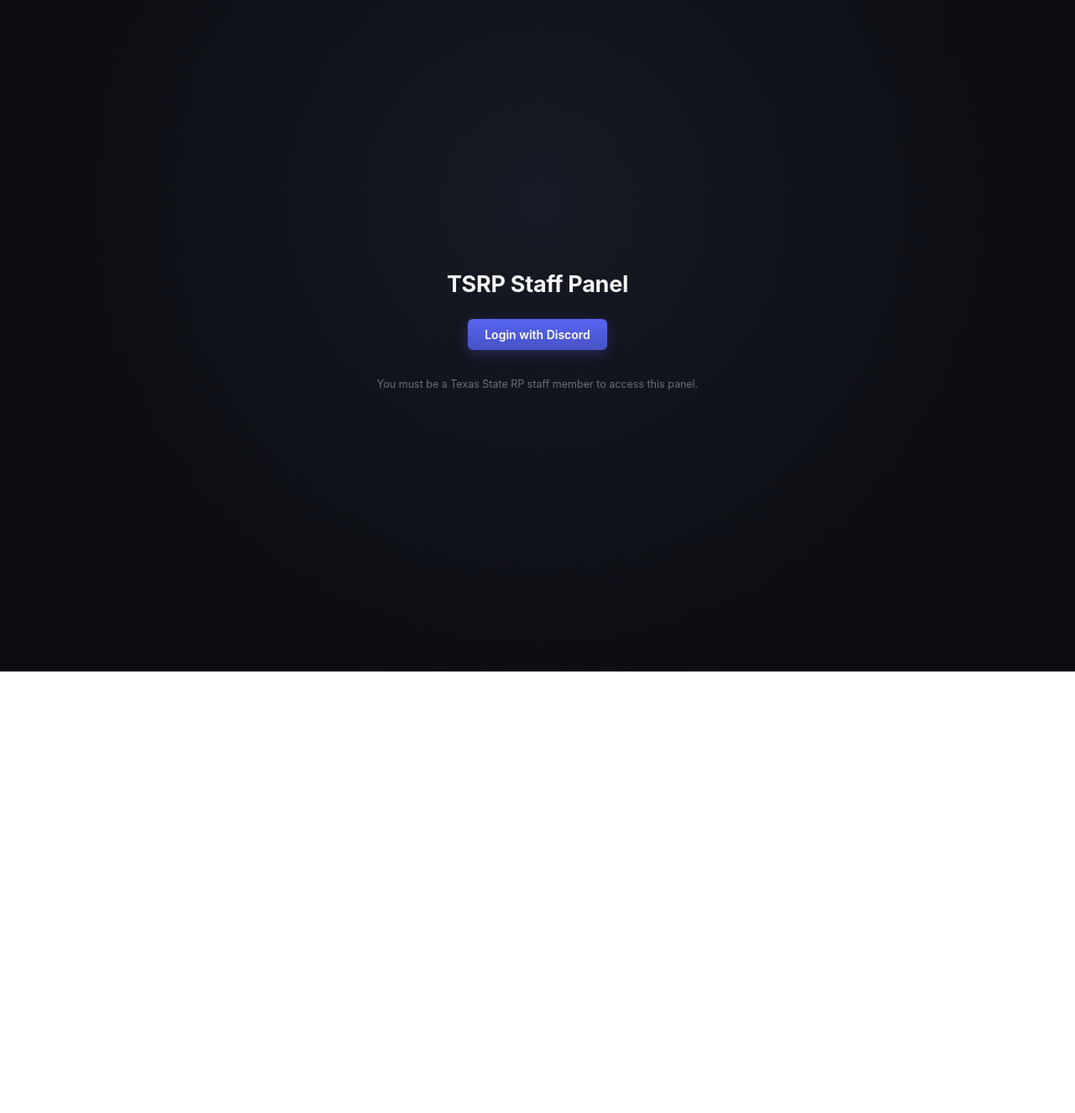
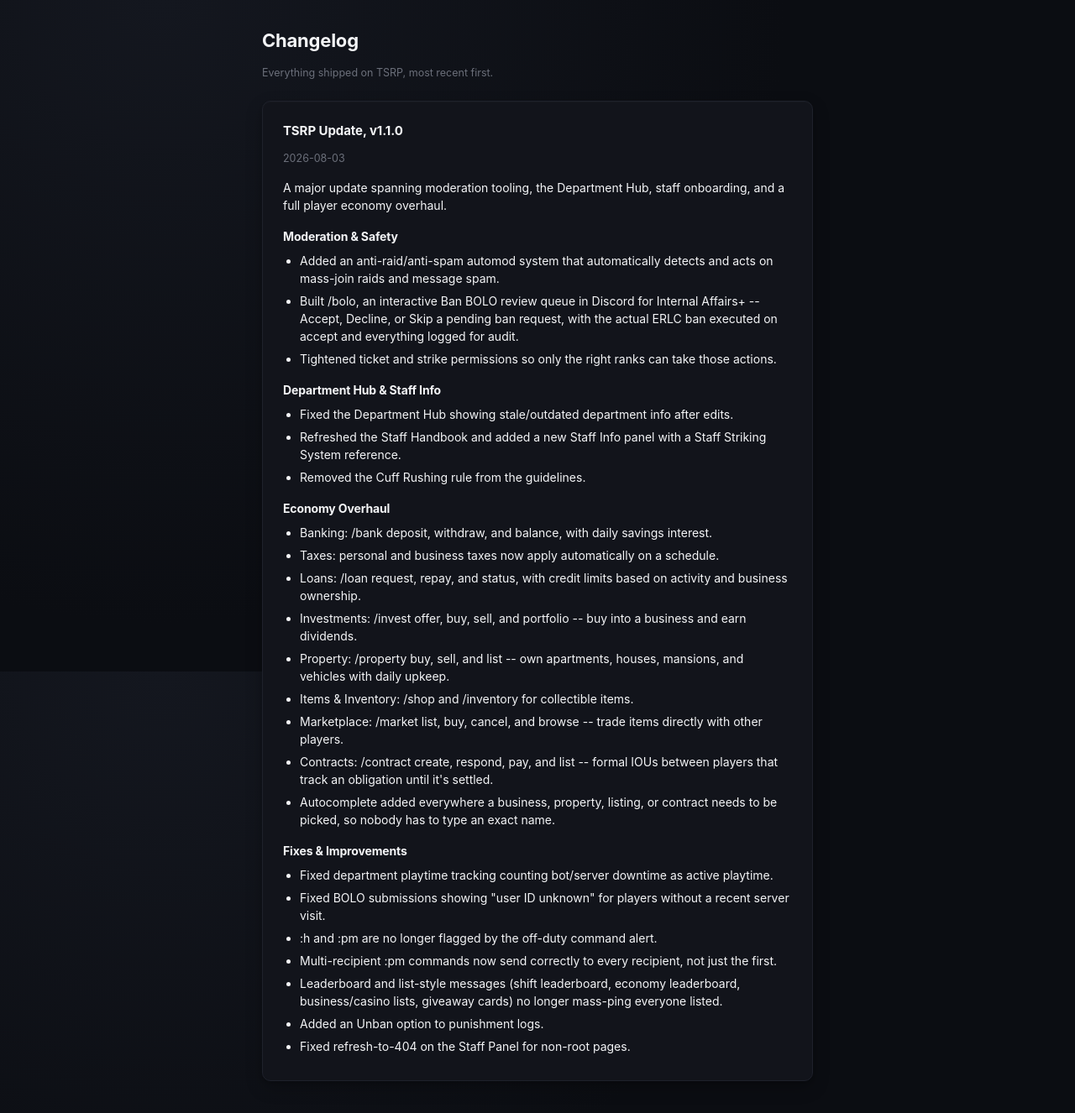
Before and after one commit to Paquitons/tsrp-panel, a React (Vite) app: page /changelog in a window 1280 px wide. Shown: the top 1326 px of the page at 84% size. Before the commit the page ends 800 px from the top, so only its background shows below. Built offline with nearby package versions, Linux system fonts and the light colour scheme.

Commit message:
Add a public /changelog page
Renders changelog entries (version, summary, sectioned details) from
src/data/changelogs.js, accessible without logging in so it can be shared
outside the staff panel.

```diff
--- a/src/App.jsx
+++ b/src/App.jsx
@@ -6,6 +6,7 @@ import Dashboard from "./pages/Dashboard";
 import HrPanel from "./pages/HrPanel";
 import InternalAffairs from "./pages/InternalAffairs";
 import SuperAdmin from "./pages/SuperAdmin";
+import Changelog from "./pages/Changelog";
 import Strike3Prompt from "./components/Strike3Prompt";
 
 function AppShell() {
@@ -16,7 +17,12 @@ function AppShell() {
   }
 
   if (!user) {
-    return <Login />;
+    return (
+      <Routes>
+        <Route path="/changelog" element={<div className="content standalone-content"><Changelog /></div>} />
+        <Route path="*" element={<Login />} />
+      </Routes>
+    );
   }
 
   return (
@@ -26,6 +32,7 @@ function AppShell() {
         <Route path="/" element={<Dashboard />} />
         <Route path="/hr" element={<HrPanel />} />
         <Route path="/internalaffairs" element={<InternalAffairs />} />
+        <Route path="/changelog" element={<Changelog />} />
         {user?.isSuperAdmin && <Route path="/super-admin" element={<SuperAdmin />} />}
       </Routes>
       <Strike3Prompt />
--- a/src/components/Nav.jsx
+++ b/src/components/Nav.jsx
@@ -18,6 +18,7 @@ export default function Nav() {
         {user?.isSuperAdmin && (
           <NavLink to="/super-admin" className={({ isActive }) => (isActive ? "active" : "")}>Super Admin</NavLink>
         )}
+        <NavLink to="/changelog" className={({ isActive }) => (isActive ? "active" : "")}>Changelog</NavLink>
       </nav>
       <div className="sidebar-footer">
         <div className="sidebar-user">
--- /dev/null
+++ b/src/data/changelogs.js
@@ -0,0 +1,56 @@
+// Source of truth for the public changelog page (src/pages/Changelog.jsx).
+// Newest entry goes first. Each `sections` heading becomes a subheading on
+// the page; `items` are rendered as a bullet list under it.
+export const CHANGELOGS = [
+  {
+    version: "1.1.0",
+    title: "TSRP Update",
+    date: "2026-08-03",
+    summary:
+      "A major update spanning moderation tooling, the Department Hub, staff onboarding, and a full player economy overhaul.",
+    sections: [
+      {
+        heading: "Moderation & Safety",
+        items: [
+          "Added an anti-raid/anti-spam automod system that automatically detects and acts on mass-join raids and message spam.",
+          "Built /bolo, an interactive Ban BOLO review queue in Discord for Internal Affairs+ -- Accept, Decline, or Skip a pending ban request, with the actual ERLC ban executed on accept and everything logged for audit.",
+          "Tightened ticket and strike permissions so only the right ranks can take those actions.",
+        ],
+      },
+      {
+        heading: "Department Hub & Staff Info",
+        items: [
+          "Fixed the Department Hub showing stale/outdated department info after edits.",
+          "Refreshed the Staff Handbook and added a new Staff Info panel with a Staff Striking System reference.",
+          "Removed the Cuff Rushing rule from the guidelines.",
+        ],
+      },
+      {
+        heading: "Economy Overhaul",
+        items: [
+          "Banking: /bank deposit, withdraw, and balance, with daily savings interest.",
+          "Taxes: personal and business taxes now apply automatically on a schedule.",
+          "Loans: /loan request, repay, and status, with credit limits based on activity and business ownership.",
+          "Investments: /invest offer, buy, sell, and portfolio -- buy into a business and earn dividends.",
+          "Property: /property buy, sell, and list -- own apartments, houses, mansions, and vehicles with daily upkeep.",
+          "Items & Inventory: /shop and /inventory for collectible items.",
+          "Marketplace: /market list, buy, cancel, and browse -- trade items directly with other players.",
+          "Contracts: /contract create, respond, pay, and list -- formal IOUs between players that track an obligation until it's settled.",
+          "Autocomplete added everywhere a business, property, listing, or contract needs to be picked, so nobody has to type an exact name.",
+        ],
+      },
+      {
+        heading: "Fixes & Improvements",
+        items: [
+          "Fixed department playtime tracking counting bot/server downtime as active playtime.",
+          "Fixed BOLO submissions showing \"user ID unknown\" for players without a recent server visit.",
+          ":h and :pm are no longer flagged by the off-duty command alert.",
+          "Multi-recipient :pm commands now send correctly to every recipient, not just the first.",
+          "Leaderboard and list-style messages (shift leaderboard, economy leaderboard, business/casino lists, giveaway cards) no longer mass-ping everyone listed.",
+          "Added an Unban option to punishment logs.",
+          "Fixed refresh-to-404 on the Staff Panel for non-root pages.",
+        ],
+      },
+    ],
+  },
+];
--- /dev/null
+++ b/src/pages/Changelog.jsx
@@ -0,0 +1,31 @@
+import { CHANGELOGS } from "../data/changelogs";
+
+export default function Changelog() {
+  return (
+    <div className="changelog-page">
+      <div className="page-header">
+        <h1>Changelog</h1>
+        <p className="muted">Everything shipped on TSRP, most recent first.</p>
+      </div>
+
+      {CHANGELOGS.map(entry => (
+        <div className="card" key={entry.version} id={`v${entry.version}`}>
+          <h2>{entry.title}, v{entry.version}</h2>
+          <p className="muted" style={{ marginTop: -4, marginBottom: 12 }}>{entry.date}</p>
+          <p>{entry.summary}</p>
+
+          {entry.sections.map(section => (
+            <div key={section.heading} style={{ marginTop: 16 }}>
+              <h3 style={{ fontSize: "var(--text-base)", marginBottom: 8 }}>{section.heading}</h3>
+              <ul style={{ margin: 0, paddingLeft: 20 }}>
+                {section.items.map((item, i) => (
+                  <li key={i} style={{ marginBottom: 6 }}>{item}</li>
+                ))}
+              </ul>
+            </div>
+          ))}
+        </div>
+      ))}
+    </div>
+  );
+}
--- a/src/pages/Login.jsx
+++ b/src/pages/Login.jsx
@@ -1,3 +1,4 @@
+import { Link } from "react-router-dom";
 import { useAuth } from "../context/AuthContext";
 
 export default function Login() {
@@ -9,6 +10,7 @@ export default function Login() {
       {error && <div className="error-banner">{error}</div>}
       <button className="primary" onClick={login}>Login with Discord</button>
       <p className="muted">You must be a Texas State RP staff member to access this panel.</p>
+      <Link to="/changelog" className="muted">View changelog</Link>
     </div>
   );
 }
--- a/src/styles.css
+++ b/src/styles.css
@@ -550,6 +550,14 @@ tbody tr:hover { background: var(--surface-hover); }
   color: var(--text-primary);
   margin: 0;
   letter-spacing: -0.01em;
+}
+
+.standalone-content {
+  max-width: 720px;
+  margin: 0 auto;
+  padding-top: var(--space-8);
+  height: auto;
+  overflow-y: visible;
 }
 
 /* ---------- Misc ---------- */
```
